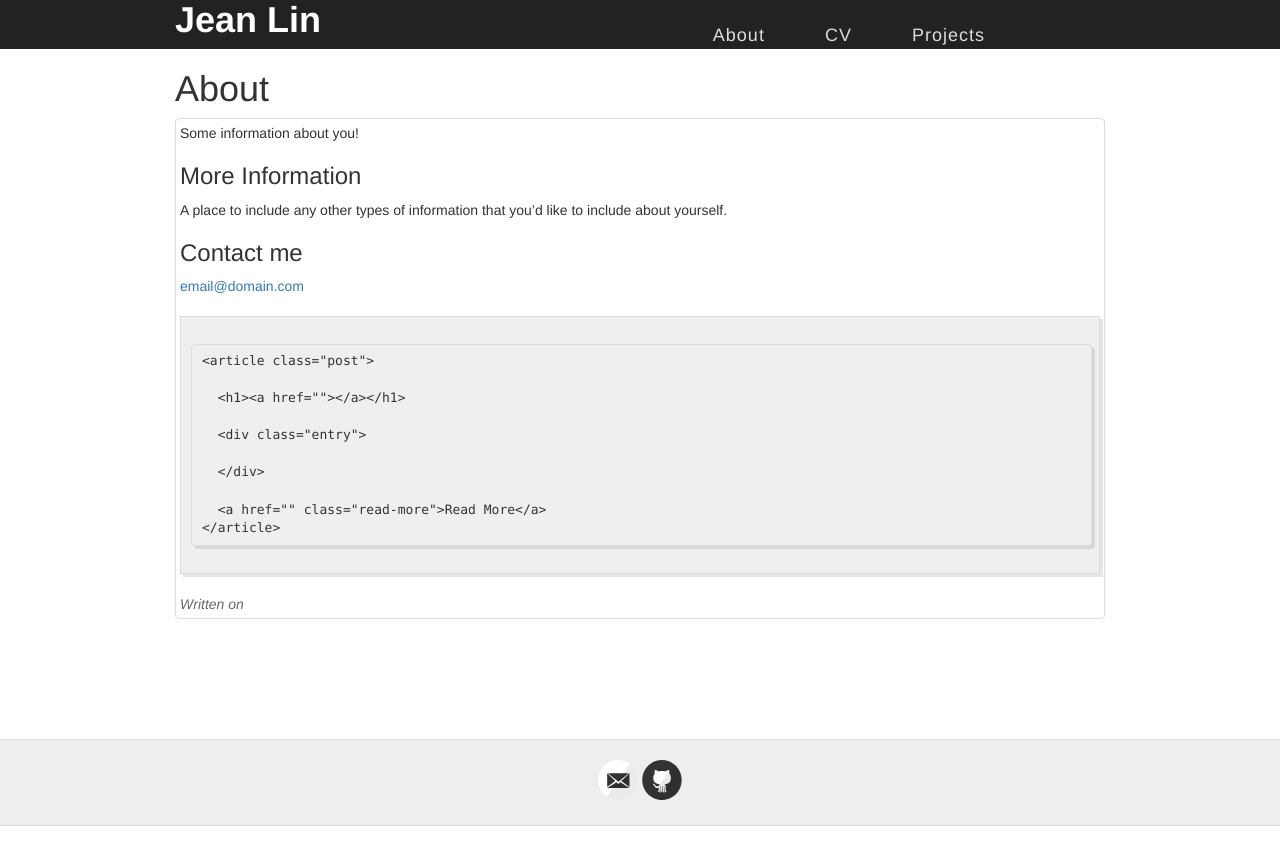
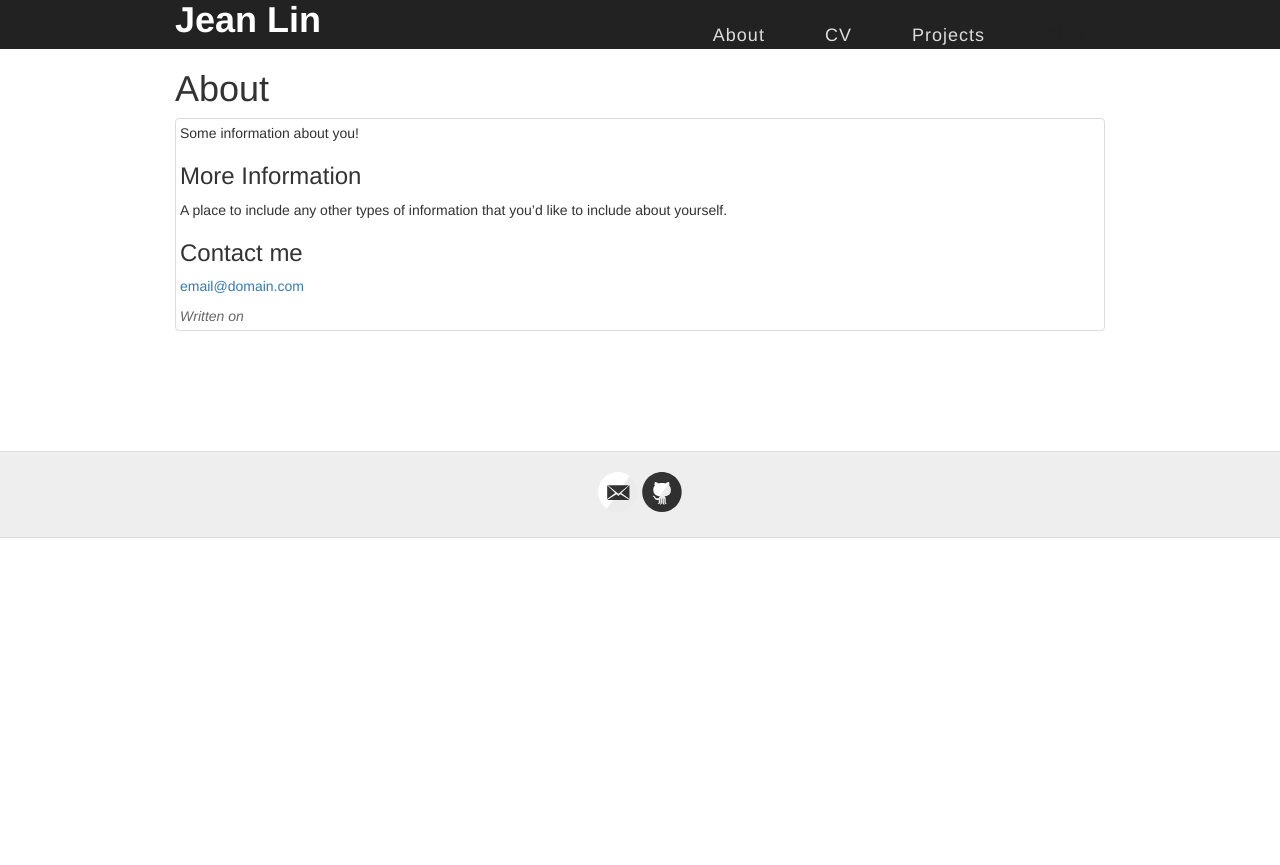
Before and after one commit to ycjeanlin/ycjeanlin_page, a Jekyll site: the page built from about.md, in a window 1280 px wide. Shown: the top 865 px of the page. Built offline with Jekyll 4.4.1, drawn with Linux system fonts in a browser that asks for light colours.

```diff
--- a/about.md
+++ b/about.md
@@ -13,14 +13,3 @@ A place to include any other types of information that you'd like to include abo
 ### Contact me
 
 [email@domain.com](mailto:email@domain.com)
-
-    <article class="post">
-
-      <h1><a href="{{ site.baseurl }}{{ post.url }}">{{ post.title }}</a></h1>
-
-      <div class="entry">
-        {{ post.summary }}
-      </div>
-
-      <a href="{{ site.baseurl }}{{ post.url }}" class="read-more">Read More</a>
-    </article>
```
Also changed, not shown: blog.html (+7 -2 lines).
